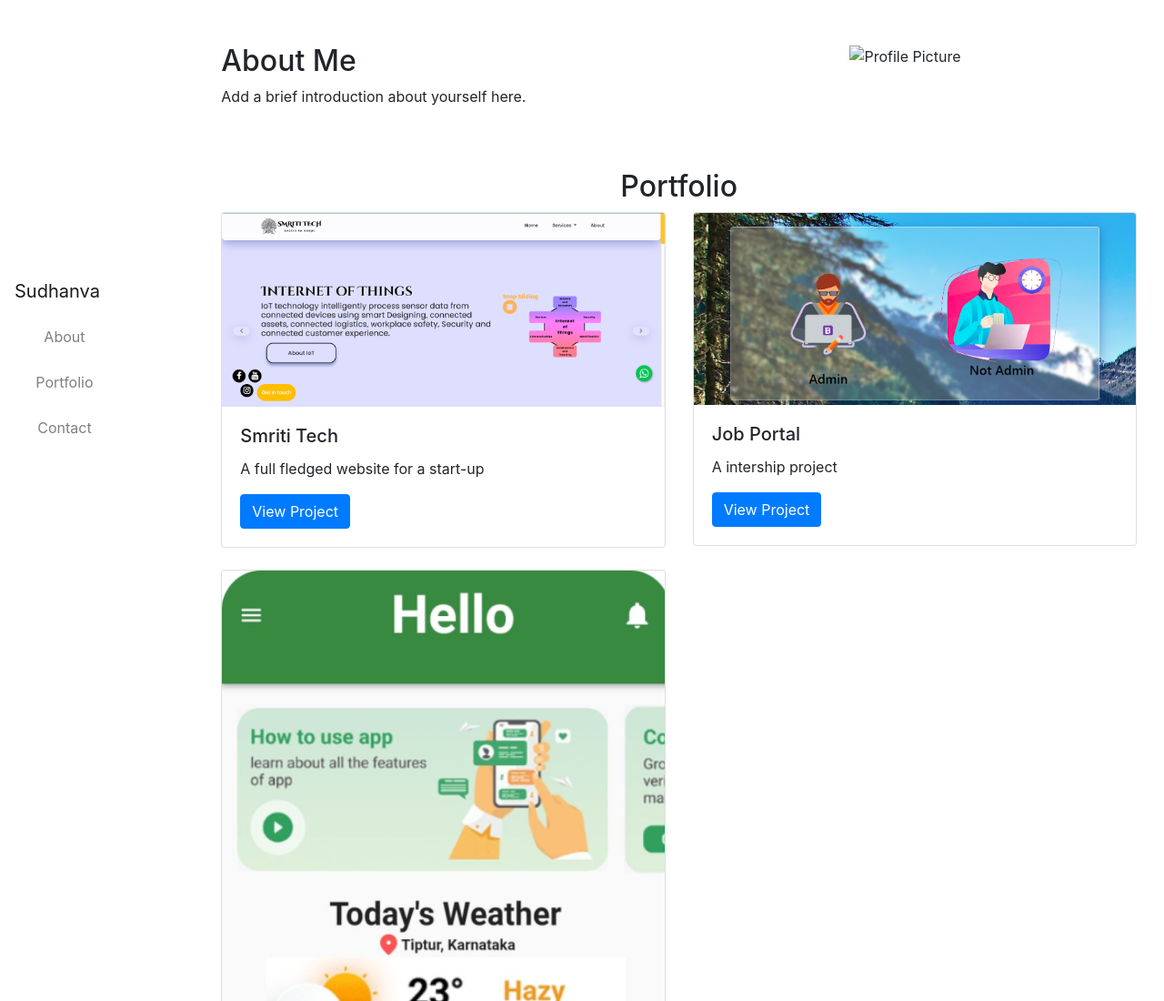
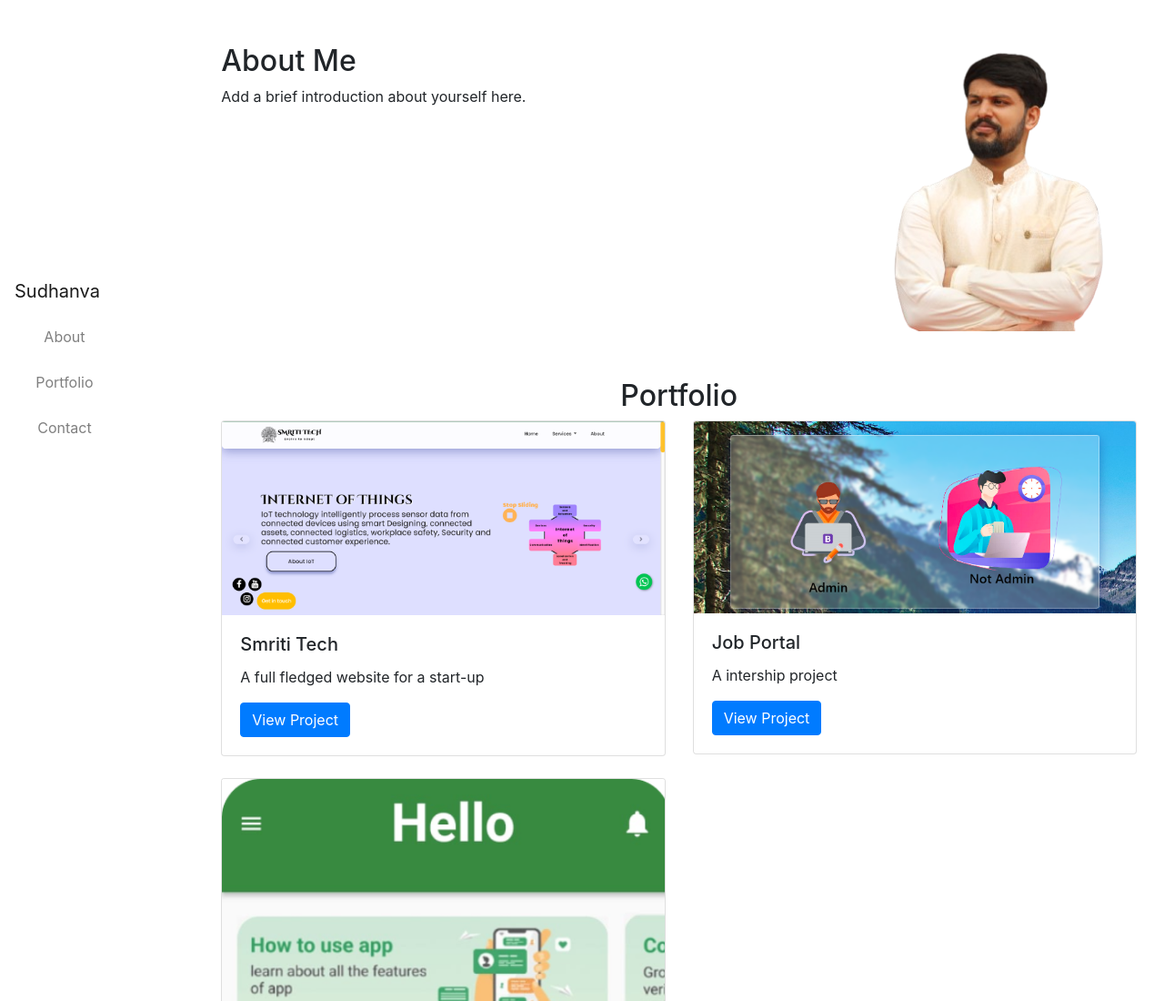
Before and after one commit to 1Sudhanva/Portfolio, a plain HTML site: page index.html in a window 1280 px wide. Shown: the top 1100 px of the page at 91% size. Drawn offline with nearby package versions, Linux system fonts and the light colour scheme; the site is published under a folder, as on GitHub Pages, so addresses that start at the root find nothing.

Commit message:
profile img path

```diff
--- a/index.html
+++ b/index.html
@@ -48,7 +48,7 @@
                   <div class="col-lg-4">
                     <img
                       id="profile"
-                      src="/Images/profile.png"
+                      src="Images/profile.png"
                       alt="Profile Picture"
                       class="img-fluid" />
                   </div>
```
